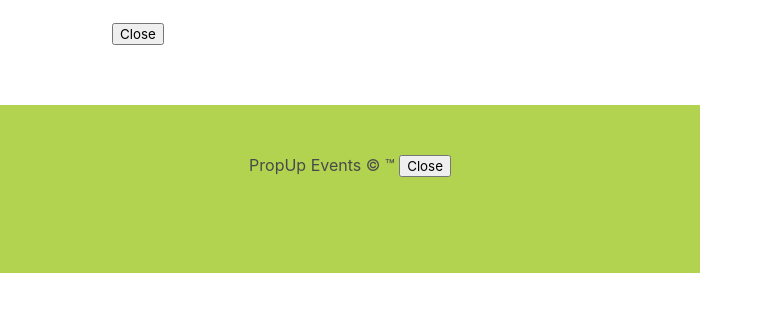
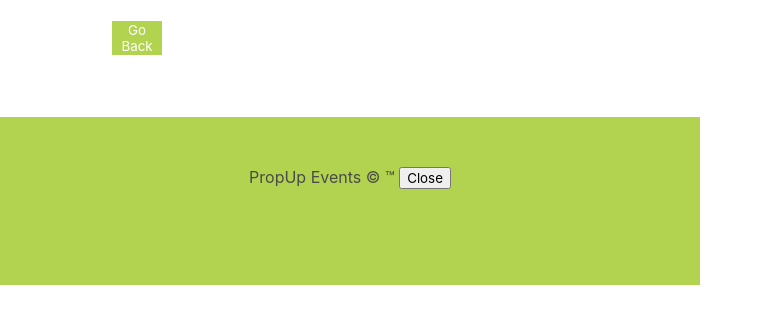
Before and after one commit to jaswhitehead/PropUpEvents, a plain HTML site: page index.html in a window 1280 px wide. Shown: the part 483-800 px from the top of the page, without its empty margins (0-763 px from the left). Drawn offline with nearby package versions, Linux system fonts and the light colour scheme.

Commit message:
All done

```diff
--- a/assets/styles.css
+++ b/assets/styles.css
@@ -40,4 +40,8 @@
 
 #close {
     margin-left: 100px;
+    background-color: #B2D350;
+    color: white;
+    border: 45px;
+    width: 50px;
 }
--- a/index.html
+++ b/index.html
@@ -48,7 +48,7 @@
     </div>
 
     <div class="column">
-      <button id="close" onclick="self.close()">Close</button>
+      <button id="close" onclick="self.close()">Go Back</button>
     </div>
 
       <div class="table-container">
```
